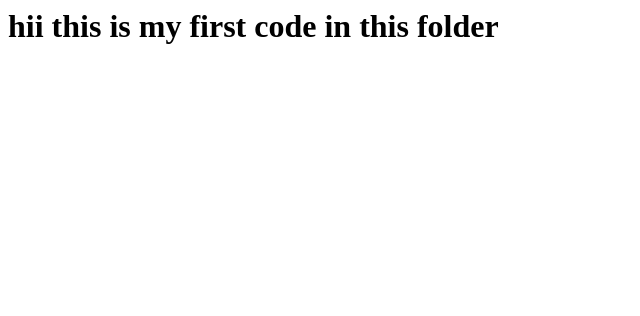
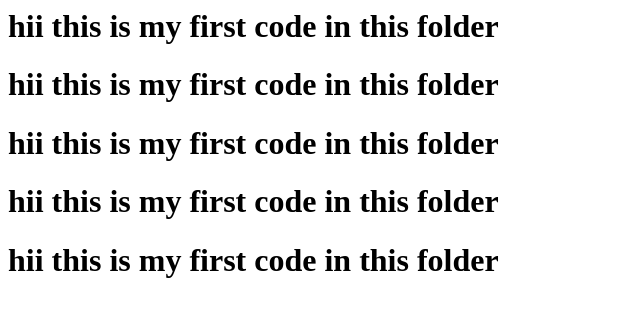
Before and after one commit to 8595355951/local-demo, a plain HTML site: page index.html in a window 1280 px wide. Shown: the whole page, without its empty margins (0-640 px from the left). Drawn offline with Linux system fonts and the light colour scheme.

Commit message:
multiple line

```diff
--- a/index.html
+++ b/index.html
@@ -1 +1,5 @@
 <h1>hii this is my first code in this folder</h1>
+<h1>hii this is my first code in this folder</h1>
+<h1>hii this is my first code in this folder</h1>
+<h1>hii this is my first code in this folder</h1>
+<h1>hii this is my first code in this folder</h1>
```
